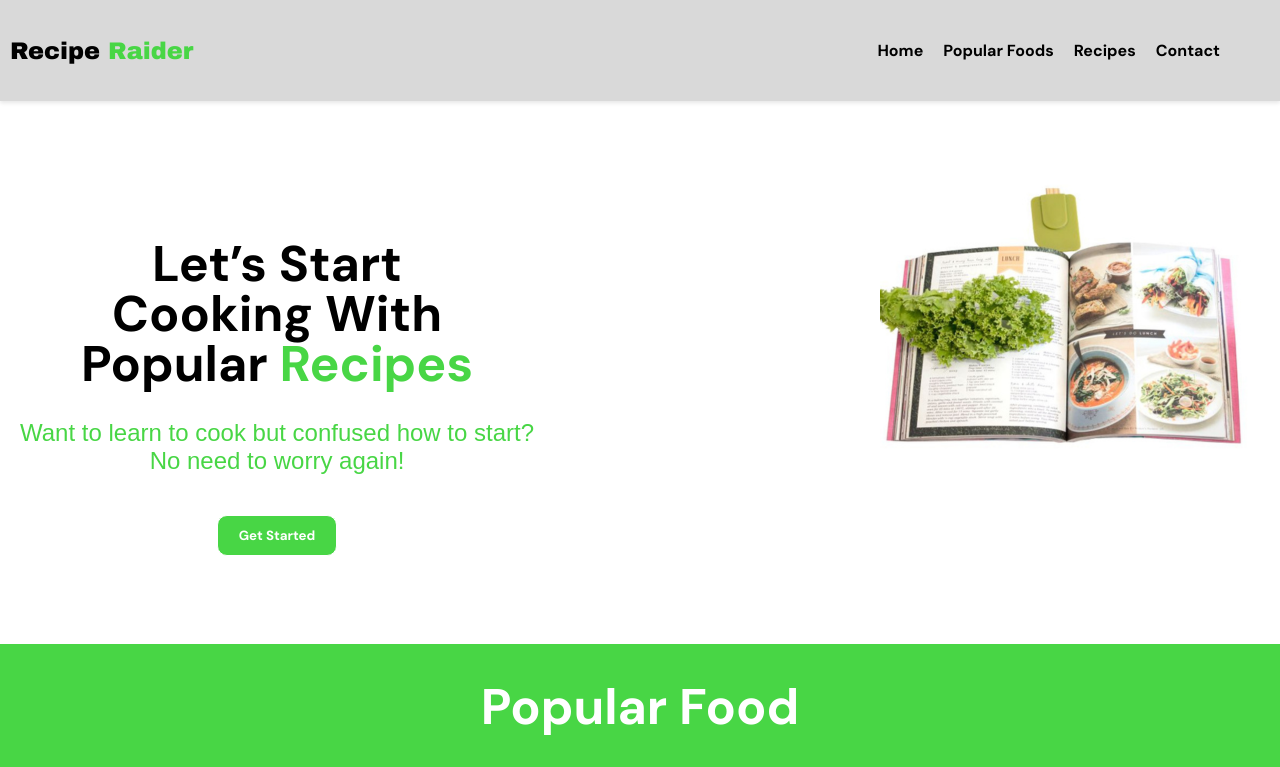
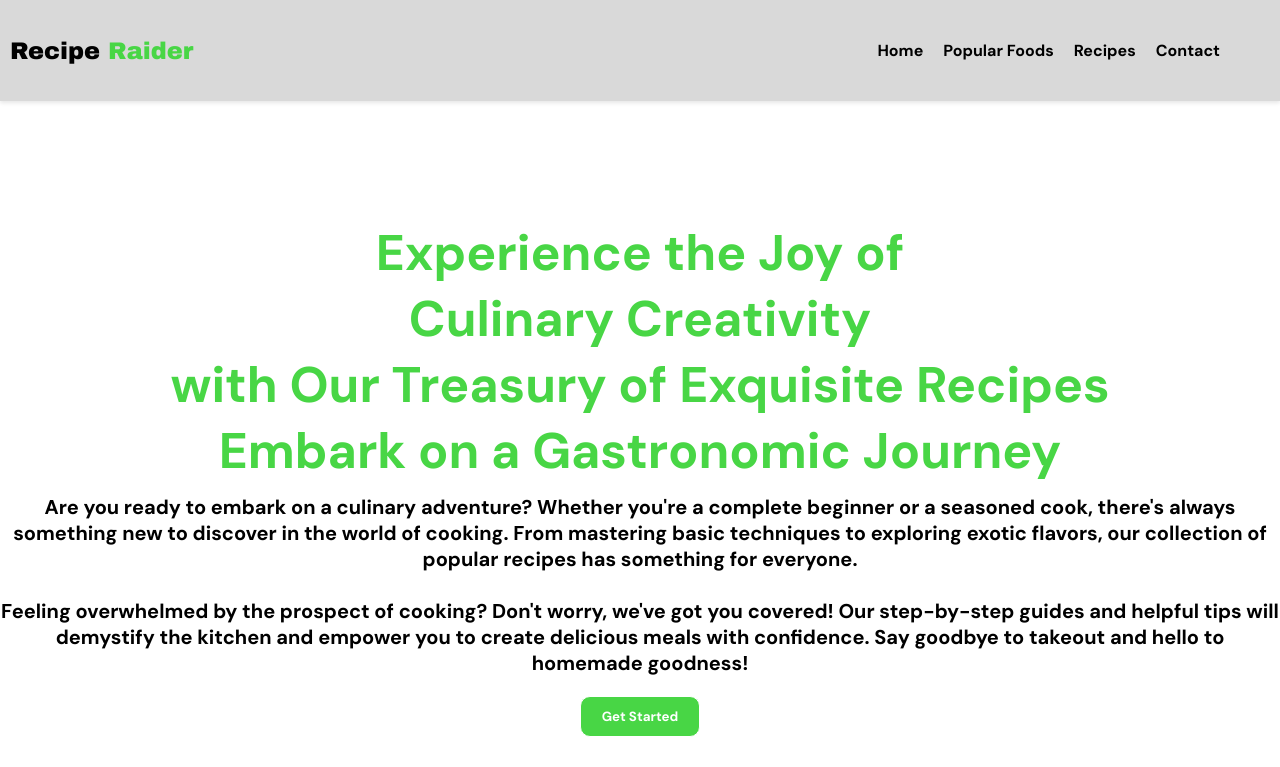
Before and after one commit to Saber1Y/Reciepe-Rader, a plain HTML site: page index.html in a window 1280 px wide. Shown: the top 767 px of the page. Drawn offline with Linux system fonts and the light colour scheme; a web font is replaced by a local one.

Commit message:
UPDATE: CHANGES MADE

```diff
--- a/index.html
+++ b/index.html
@@ -39,22 +39,31 @@
       <section class="main-section_row" id="Home">
         <div class="main-section">
           <h2>
-            Let’s Start<br />Cooking With<br />
-            Popular <span>Recipes</span>
+            Experience the Joy of<br />
+            Culinary Creativity<br />
+            with Our Treasury of<span> Exquisite Recipes</span> <br />Embark on
+            a Gastronomic Journey
           </h2>
           <p>
-            Want to learn to cook but confused how to start?<br />
-            No need to worry again!
+            Are you ready to embark on a culinary adventure? Whether you're a
+            complete beginner or a seasoned cook, there's always something new
+            to discover in the world of cooking. From mastering basic techniques
+            to exploring exotic flavors, our collection of popular recipes has
+            something for everyone.
+            <br /><br />
+            Feeling overwhelmed by the prospect of cooking? Don't worry, we've
+            got you covered! Our step-by-step guides and helpful tips will
+            demystify the kitchen and empower you to create delicious meals with
+            confidence. Say goodbye to takeout and hello to homemade goodness!
           </p>
+
           <a href="/error.html" target="_blank" id="get-started-link">
             <button class="btn"><span>Get Started</span></button>
           </a>
         </div>
-        <a class="modal-link">
-          <div class="main-img">
-            <img src="/img/Reciep Book.png" alt="Recipe Book" />
-          </div>
-        </a>
+        <div class="main-img">
+          <img src="/img/Reciep Book.png" alt="Recipe Book" width="150%" />
+        </div>
       </section>
       <section class="secondary-row" id="popular">
         <h3>Popular Food</h3>
@@ -247,7 +256,7 @@
         src="https://kit.fontawesome.com/97d7b43d58.js"
         crossorigin="anonymous"
       ></script>
-      <script src="/DIST/main.js"></script>
+      <script src="/main.js"></script>
     </main>
   </body>
 </html>
--- a/main.css
+++ b/main.css
@@ -76,31 +76,34 @@
 }
 .main-section_row {
   display: flex;
-  justify-content: space-around;
+  flex-direction: column;
   text-align: center;
   align-items: center;
+  width: 100%;
   margin: 30px auto;
-  padding-left: 100px;
 }
+
+
 .main-section_row h2 {
   font-family: "DM Sans", sans-serif;
-  font-weight: 600;
-  font-size: 63px;
-  line-height: 1;
+  color: var(--primary--color);
+  font-size: 16px;
+  text-align: center;
+  font-weight: 500;
+  margin: 5px auto;
 }
-.main-section_row h2 span {
-  color: var(--primary--color);
-}
-.main-img {
+/* .main-img {
   max-width: 500px;
-  width: 00%;
-}
-.main-section_row p {
-  font-family: sans-serif;
-  font-size: x-large;
-  margin: 10px 0;
-  color: var(--primary--color);
-  padding: 20px;
+  width: 100%;
+} */
+.main-section > p {
+  color: var(--secondary--color);
+  margin: 5px auto;
+  font-family: "DM Sans", sans-serif;
+  font-size: 20px;
+  font-weight: 500;
+  font-style: bold;
+  margin: 10px auto;
 }
 .btn {
   margin-top: 10px;
@@ -213,10 +216,6 @@
   cursor: pointer;
   max-width: 500px;
   margin-left: 0 auto;
-}
-.modal-link {
-  cursor: pointer;
-  max-width: 100%;
 }
 
 .modal-overlay {
@@ -708,6 +707,7 @@ ul.no-bullets li:hover {
     background-color: #333;
     margin: 6px auto;
   }
+
   .main-section_row {
     display: flex;
     flex-direction: column-reverse;
@@ -721,8 +721,10 @@ ul.no-bullets li:hover {
     font-family: "DM Sans", sans-serif;
     font-weight: 600;
     font-size: 63px;
-    line-height: 1;
-    margin: 0 auto;
+    /* margin: 0 0; */
+    padding: 0 0;
+    width: 100%;
+    align-items: center;
     text-align: center;
   }
   .main-section_row h2 span {
@@ -731,7 +733,11 @@ ul.no-bullets li:hover {
   .main-img img {
     max-width: 500px;
     margin: 0 auto;
+    display: flex;
+    justify-content: center;
+    text-align: center;
     align-items: center;
+    width: 100%;
   }
   .main-section_row p {
     font-family: "Gill Sans", "Gill Sans MT", Calibri, "Trebuchet MS",
@@ -857,6 +863,5 @@ ul.no-bullets li:hover {
     flex-wrap: wrap;
   }
 }
-
 @media (max-width: 300px) {
 }
```
Also changed, not shown: main.js (+4 -5 lines).
